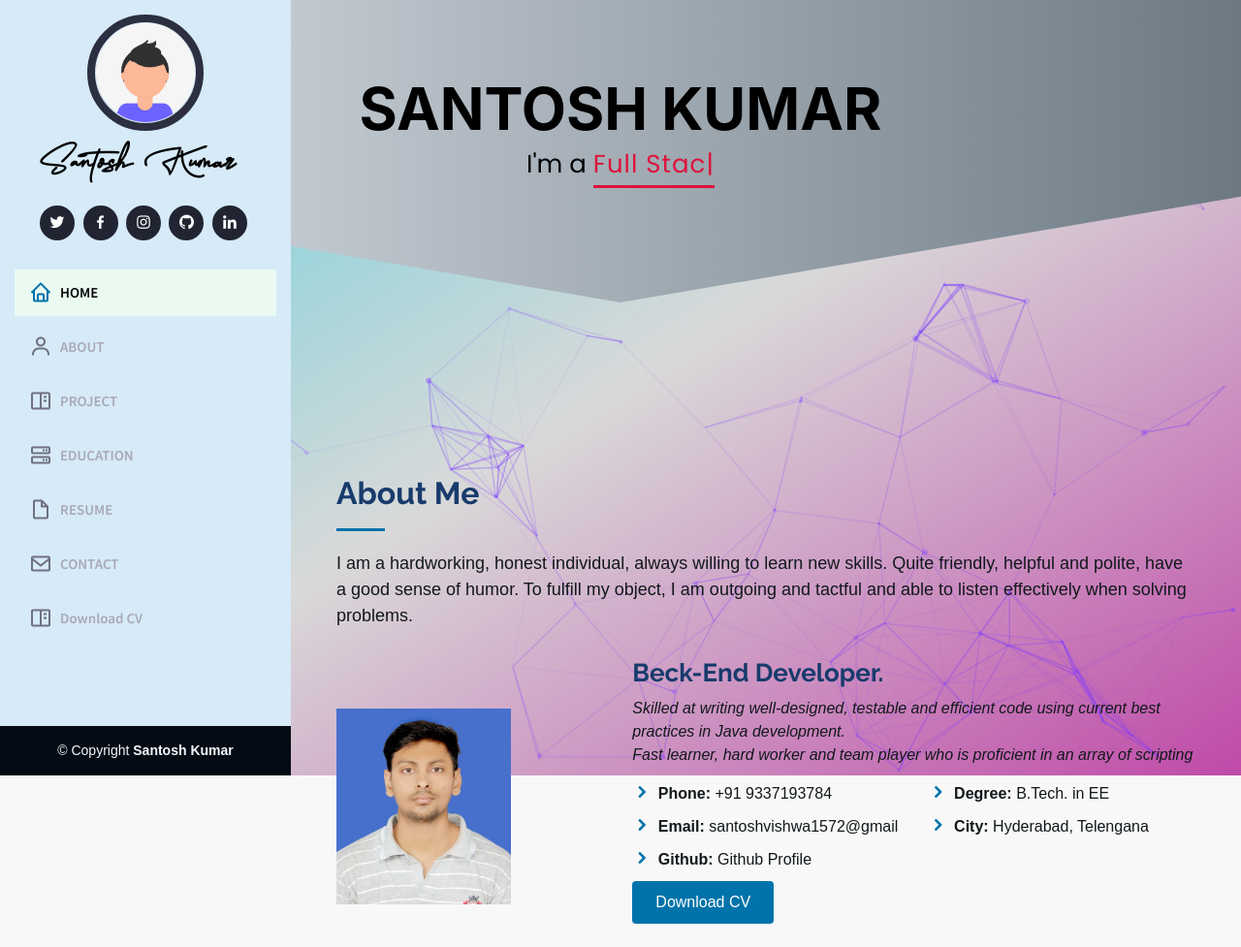
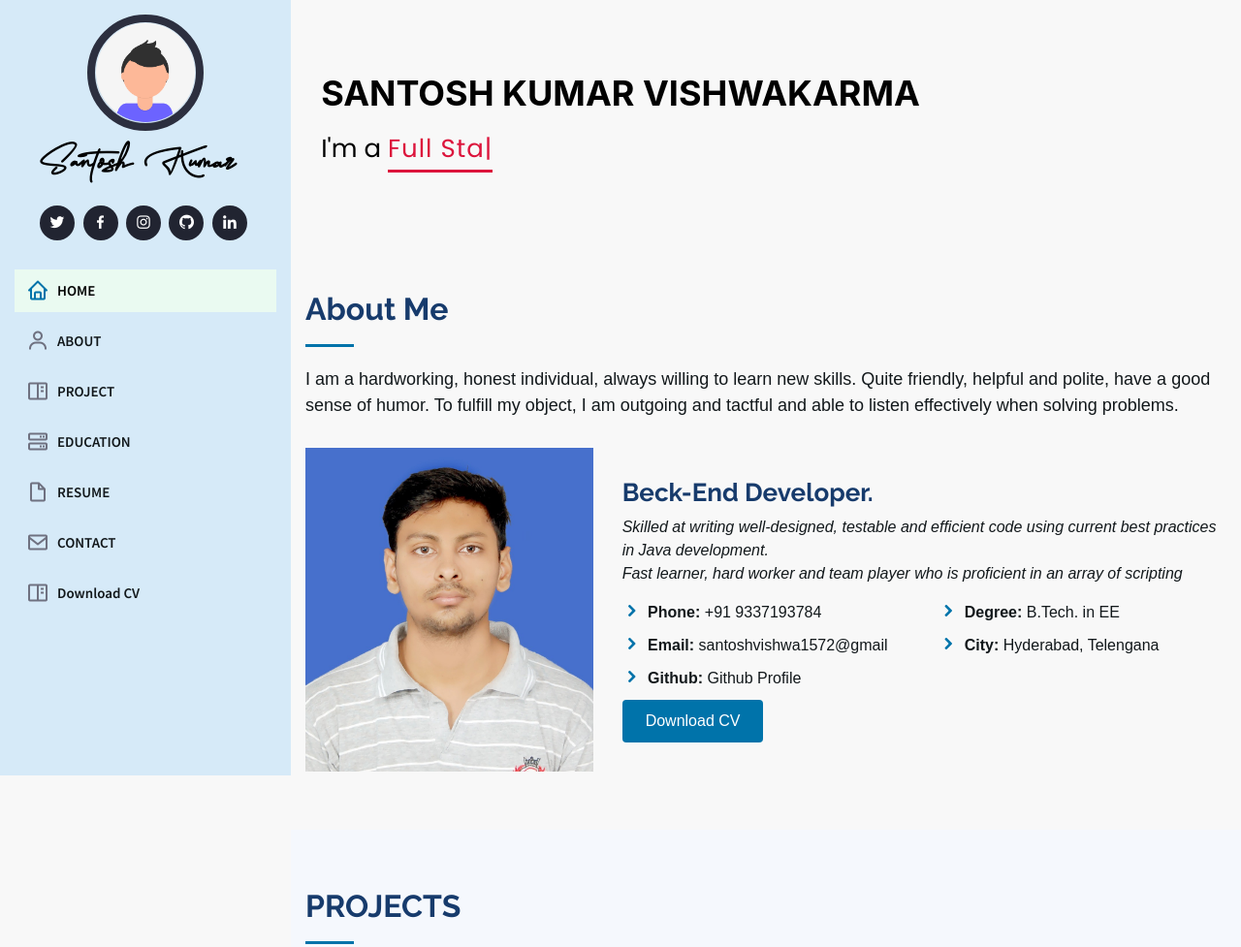
Before and after one commit to Santosh2740/santosh2740.github.io, a plain HTML site: page index.html in a window 1280 px wide. Shown: the top 977 px of the page at 97% size. Drawn offline with nearby package versions, Linux system fonts and the light colour scheme; animation ran at ten frames a second; some icons are missing; a web font is replaced by a local one.

Commit message:
U P D A T E

```diff
--- a/assets/css/newStyle.css
+++ b/assets/css/newStyle.css
@@ -23,25 +23,25 @@ a {
     text-decoration: none;
 }
 
-#particlesHeaders {
+/* #particlesHeaders {
     padding: 1em;
     clip-path: polygon(50% 0%, 100% 0, 100% 65%, 50% 100%, 0 65%, 0 0);
     background: var(--bg-nav);
     margin-bottom: 1em;
     padding-bottom: 3.5em;
     text-align: center;
-}
+} */
 
-main {
+/* main {
     min-height: 70px;
     padding: 2rem;
-}
+} */
 
-img {
+/* img {
     margin: 2em 0 0;
     width: 180px;
     height: 180px;
-}
+} */
 
 /* Navbar */
 
--- a/assets/css/style.css
+++ b/assets/css/style.css
@@ -13,24 +13,22 @@
 }
 
 ::-webkit-scrollbar-track {
-  -webkit-box-shadow: inset 0 0 6px #bb86fc;
+  -webkit-box-shadow: inset 0 0 6px #D3D3D3;
   border-radius: 2px;
-  background: #f1f1f1;
+  /* background: #D3D3D3; */
 }
 
 ::-webkit-scrollbar-thumb {
   border-radius: 2px;
   max-height: 10px;
-  -webkit-box-shadow: inset 0 0 6px #bb86fc;
-  background: #bb86fc;
+  -webkit-box-shadow: inset 0 0 6px #D3D3D3;
+  background: #D3D3D3;
   transition: 0.3s;
 }
 
 ::-webkit-scrollbar-thumb:hover {
-  background: #ca9eff;
-
+  background: #D3D3D3;
 }
-
 
 /*--------------------------------------------------------------
 # General
@@ -68,6 +66,7 @@ h6 {
 --------------------------------------------------------------*/
 .back-to-top {
   position: fixed;
+  /* left: 0; */
   display: none;
   width: 40px;
   height: 40px;
@@ -179,6 +178,8 @@ h6 {
 /* Desktop Navigation */
 .nav-menu {
   padding-top: 30px;
+  scroll-behavior: auto;
+
 }
 
 .nav-menu * {
@@ -195,17 +196,17 @@ h6 {
 .nav-menu a {
   display: flex;
   align-items: center;
-  color: #a8a9b4;
-  padding: 12px 15px;
+  /* color: #a8a9b4; */
+  padding: 10px 12px;
   margin-bottom: 8px;
   transition: 0.3s;
   font-size: 15px;
-  font-family: 'Arima', cursive;
-font-family: 'BIZ UDGothic', sans-serif;
-font-family: 'Josefin Sans', sans-serif;
-font-family: 'Merriweather Sans', sans-serif;
-font-family: 'PT Sans Narrow', sans-serif;
-font-family: 'Source Sans Pro', sans-serif;
+  font-family: "Arima", cursive;
+  font-family: "BIZ UDGothic", sans-serif;
+  font-family: "Josefin Sans", sans-serif;
+  font-family: "Merriweather Sans", sans-serif;
+  font-family: "PT Sans Narrow", sans-serif;
+  font-family: "Source Sans Pro", sans-serif;
 }
 
 .nav-menu a i {
@@ -286,15 +287,19 @@ font-family: 'Source Sans Pro', sans-serif;
   position: relative;
   z-index: 2;
   min-width: 300px;
+  /* margin-left: auto; */
 }
 
 #hero h1 {
   margin: 50px 0 10px 0;
-  font-size: 60px;
+  /* margin-right: 2%; */
+  font-size: 36px;
   font-weight: 700;
   line-height: 56px;
   color: black;
-    font-family:"Brandon Text","-apple-system","BlinkMacSystemFont","Segoe UI","Roboto","Oxygen-Sans","Ubuntu","Cantarell","Helvetica Neue",sans-serif ;
+  /* border: 1px solid red; */
+  font-family: "Brandon Text", "-apple-system", "BlinkMacSystemFont", "Segoe UI",
+    "Roboto", "Oxygen-Sans", "Ubuntu", "Cantarell", "Helvetica Neue", sans-serif;
 }
 
 #hero p {
@@ -370,7 +375,7 @@ section {
   font-size: 18px;
   font-weight: 300;
   /* color: #2e475d; */
-  font-family: "Lexend Deca",sans-serif;
+  font-family: "Lexend Deca", sans-serif;
 }
 
 /*--------------------------------------------------------------
@@ -580,12 +585,12 @@ section {
   margin-bottom: 5px;
   letter-spacing: 0.2em;
   transition: all 0.3s ease-in-out;
-  font-family: 'Arima', cursive;
-font-family: 'BIZ UDGothic', sans-serif;
-font-family: 'Josefin Sans', sans-serif;
-font-family: 'Merriweather Sans', sans-serif;
-font-family: 'PT Sans Narrow', sans-serif;
-font-family: 'Source Sans Pro', sans-serif;
+  font-family: "Arima", cursive;
+  font-family: "BIZ UDGothic", sans-serif;
+  font-family: "Josefin Sans", sans-serif;
+  font-family: "Merriweather Sans", sans-serif;
+  font-family: "PT Sans Narrow", sans-serif;
+  font-family: "Source Sans Pro", sans-serif;
 }
 
 .portfolio #portfolio-flters li:hover,
--- a/index.html
+++ b/index.html
@@ -48,7 +48,7 @@
   <script defer src="./assets/js/app.js"></script>
 
   <!-- link csss files -->
-  <link rel="stylesheet" href="./assets/css/cursor.css">
+  <!-- <link rel="stylesheet" href="./assets/css/cursor.css"> -->
 
 
 </head>
@@ -58,7 +58,7 @@
   <header id="particlesHeaders">
     <section id="hero" class="d-flex flex-column justify-content-center align-items-center">
       <div class="hero-container" data-aos="fade-in">
-        <h1>SANTOSH KUMAR</h1>
+        <h1>SANTOSH KUMAR VISHWAKARMA</h1>
         <p>I'm a <span class="typed"
             data-typed-items="Back-End Developer, Full Stack Developer, Open-Source"></span>
         </p>
@@ -69,7 +69,7 @@
   </header>
 
   <main>
-    <div id="particles-js"></div>
+    <!-- <div id="particles-js"></div> -->
     <!-- <h3>About me</h3>
     <p>
       I'm a highly self-driven 👨‍💻 freshman who knows no bounds and is consistent throughout. I just want to give back to the community what I've learned by exposing them to different technologies. 💡
@@ -1025,14 +1025,14 @@
   </main><!-- End #main -->
 
   <!-- ======= Footer ======= -->
-  <footer id="footer">
+  <!-- <footer id="footer">
     <div class="container">
       <div class="copyright">
         &copy; Copyright <strong><span>Santosh Kumar</span></strong>
       </div>
     </div>
 
-  </footer><!-- End  Footer -->
+  </footer>End  Footer -->
 
   <a rel="noopener" href="#" class="back-to-top"><i class="icofont-bubble-up"></i></a>
 
@@ -1070,8 +1070,8 @@
   <div id="fb-customer-chat" class="fb-customerchat">
   </div>
 
-  <div class="cursor-dot-outline"></div>
-  <div class="cursor-dot"></div>
+  <!-- <div class="cursor-dot-outline"></div>
+  <div class="cursor-dot"></div> -->
 
   <script>
     var chatbox = document.getElementById('fb-customer-chat');
@@ -1098,7 +1098,7 @@
 </body>
 
 </html>
-<script src="assets/js/cursor.js"></script>
+<!-- <script src="assets/js/cursor.js"></script> -->
 
 <!-- <script
 src="https://unpkg.com/github-calendar@latest/dist/github-calendar.min.js"
```
